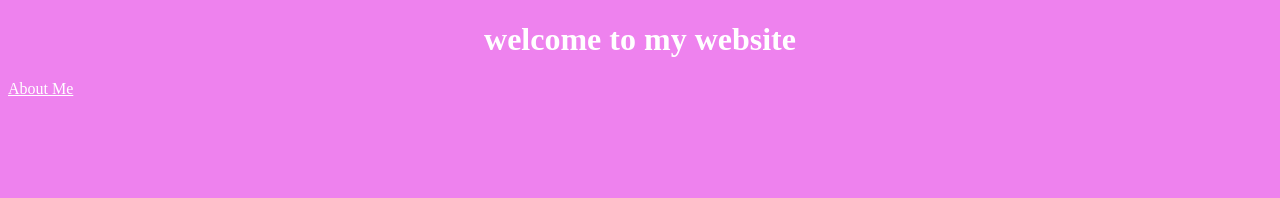
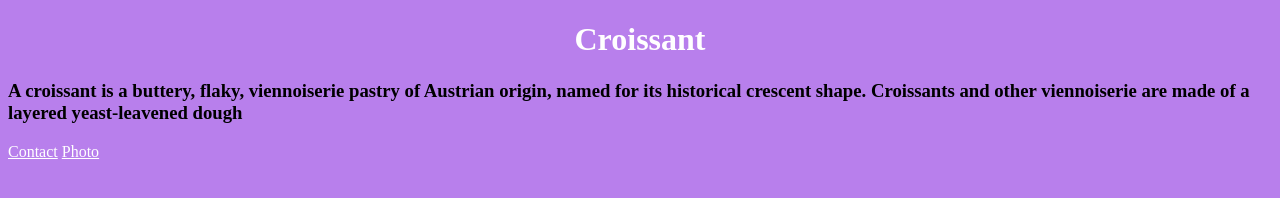
Before and after one commit to simplyshort/Croissant, a plain HTML site: page index.html in a window 1280 px wide. Drawn offline with Linux system fonts and the light colour scheme.

Commit message:
Added extra page for photo

```diff
--- a/css/styles.css
+++ b/css/styles.css
@@ -1,5 +1,5 @@
 body {
-    background: violet;
+    background: rgb(184, 127, 236);
 
 }
 
--- a/index.html
+++ b/index.html
@@ -7,7 +7,9 @@
     <title>Homepage</title>
 </head>
 <body>
-    <h1> welcome to my website</h1>
-    <a href="about.html">About Me</a>
+    <h1> Croissant</h1>
+    <h3> A croissant is a buttery, flaky, viennoiserie pastry of Austrian origin, named for its historical crescent shape. Croissants and other viennoiserie are made of a layered yeast-leavened dough</h3>
+    <a href="contact.html">Contact</a>
+    <a href="photo.html">Photo</a>
 </body>
 </html>
```
Also changed, not shown: about.html (deleted, +0 -13 lines), contact.html (added, +14 -0 lines), photo.html (added, +5 -0 lines), photo/croissant.jpg (added).
